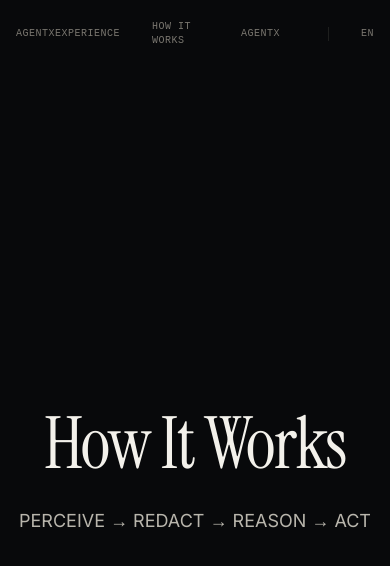
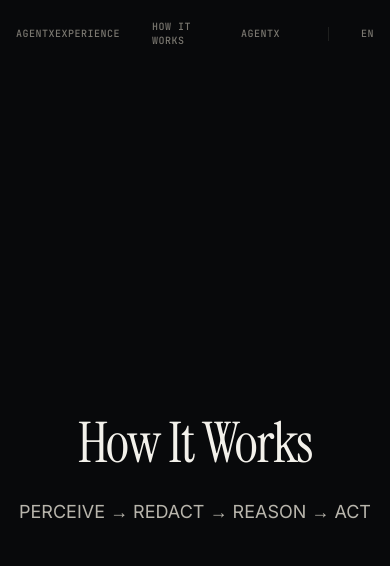
Before and after one commit to SarvakAmogh/visionguard-website, a Next.js app: page /how-it-works in a window 390 px wide. Shown: the top 566 px of the page. Built offline with nearby package versions, Linux system fonts and the light colour scheme.

Commit message:
Update globals.css with responsive display typography and accessibility enhancements

```diff
--- a/src/styles/globals.css
+++ b/src/styles/globals.css
@@ -1,5 +1,6 @@
 @import url('https://fonts.googleapis.com/css2?family=Inter:wght@300;400;500;600;700&display=swap');
 @import url('https://fonts.googleapis.com/css2?family=Instrument+Serif:ital@0;1&display=swap');
+@import url('https://fonts.googleapis.com/css2?family=JetBrains+Mono:wght@400;500;600&display=swap');
 
 @tailwind base;
 @tailwind components;
@@ -15,9 +16,10 @@ body {
   font-feature-settings: "ss01" 1;
 }
 
+/* Typography Classes */
 .text-display-xl {
   font-family: 'Instrument Serif', serif;
-  font-size: 96px;
+  font-size: clamp(72px, 10vw, 96px);
   line-height: 1.1;
   letter-spacing: -0.02em;
   font-weight: 300;
@@ -25,7 +27,7 @@ body {
 
 .text-display-lg {
   font-family: 'Instrument Serif', serif;
-  font-size: 72px;
+  font-size: clamp(56px, 8vw, 72px);
   line-height: 1.1;
   letter-spacing: -0.02em;
   font-weight: 300;
@@ -111,6 +113,7 @@ body {
   color: #7A7770;
 }
 
+/* Link styles */
 a {
   transition: color 0.3s ease;
 }
@@ -119,11 +122,20 @@ a:hover {
   color: #1A3C6E;
 }
 
+/* Focus states for accessibility */
+a:focus-visible,
+button:focus-visible {
+  outline: 2px solid #1A3C6E;
+  outline-offset: 2px;
+}
+
+/* Selection */
 ::selection {
   background-color: #1A3C6E;
   color: #FFFFFF;
 }
 
+/* Scrollbar */
 ::-webkit-scrollbar {
   width: 8px;
   height: 8px;
@@ -141,3 +153,15 @@ a:hover {
 ::-webkit-scrollbar-thumb:hover {
   background-color: #B8B5AC;
 }
+
+/* Respect prefers-reduced-motion */
+@media (prefers-reduced-motion: reduce) {
+  *,
+  *::before,
+  *::after {
+    animation-duration: 0.01ms !important;
+    animation-iteration-count: 1 !important;
+    transition-duration: 0.01ms !important;
+    scroll-behavior: auto !important;
+  }
+}
```
